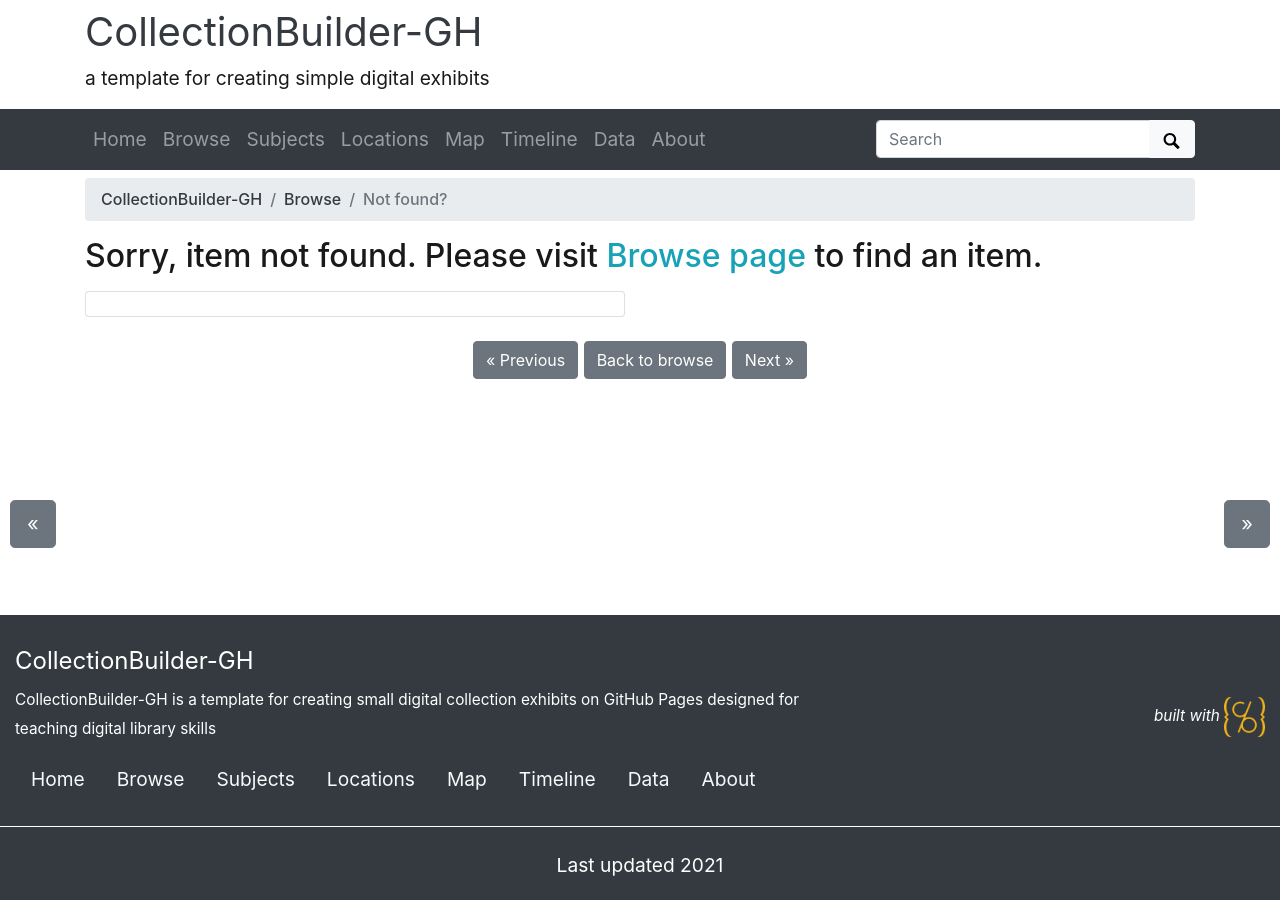
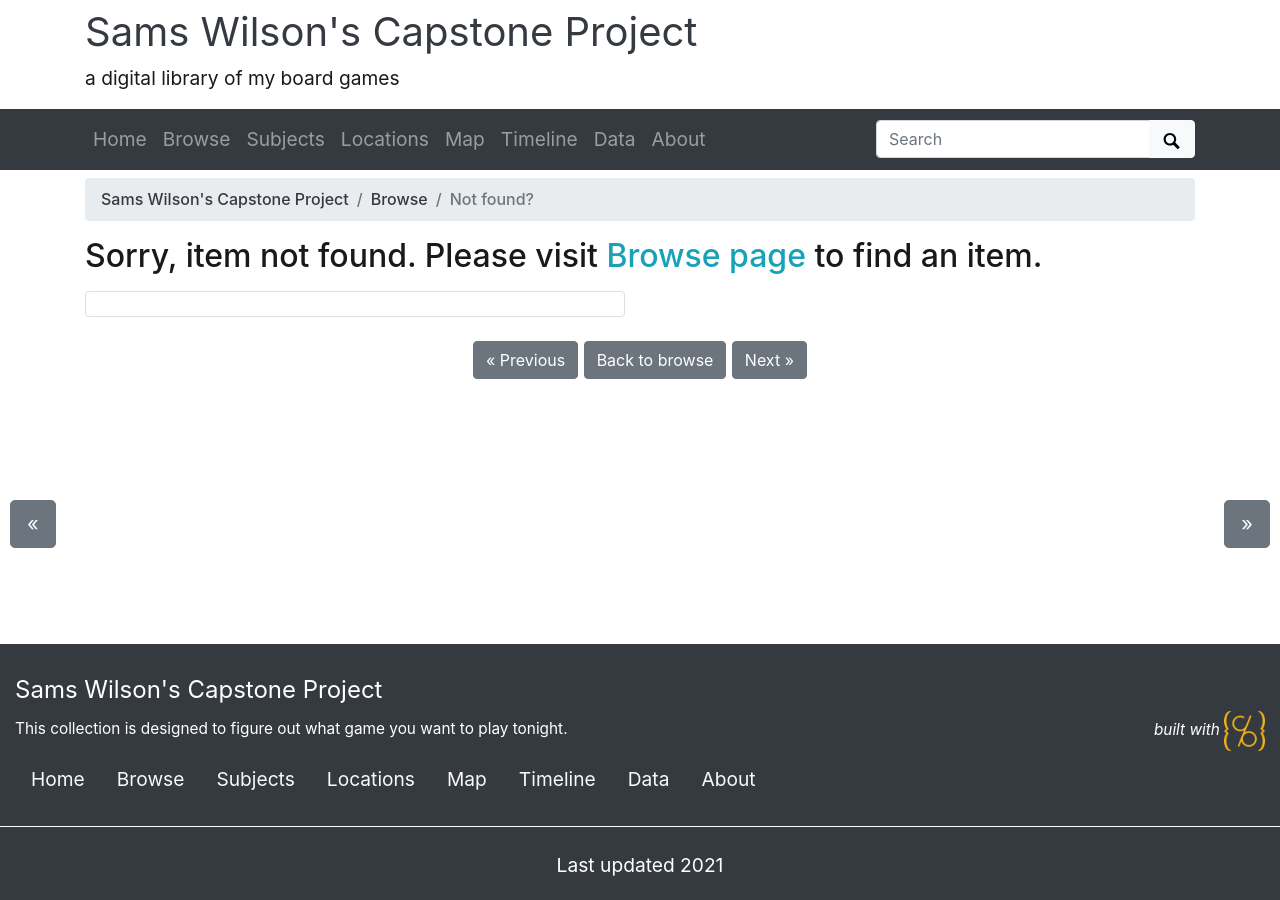
Before and after one commit to samsnwilson/Board-Games, a Jekyll site: the page built from pages/item.md, in a window 1280 px wide. Built offline with Jekyll 4.4.1, drawn with Linux system fonts in a browser that asks for light colours.

Commit message:
Update _config.yml

```diff
--- a/_config.yml
+++ b/_config.yml
@@ -20,14 +20,14 @@ source-code: https://github.com/CollectionBuilder/collectionbuilder-gh
 # SITE SETTINGS
 #
 # title of site appears in banner
-title: CollectionBuilder-GH
+title: Sams Wilson's Capstone Project
 # tagline, a short phrase that will appear throughout the site in the top banner
-tagline: a template for creating simple digital exhibits
+tagline: a digital library of my board games
 # description appears in meta tags and other locations
 # this description might appear in search result lists, keep around 160 characters max
-description: "CollectionBuilder-GH is a template for creating small digital collection exhibits on GitHub Pages designed for teaching digital library skills"
+description: "This collection is designed to figure out what game you want to play tonight."
 # creator of the digital collection, to appear in meta tags; we typically use our GitHub usernames but feel free to just use your name
-author: CollectionBuilder
+author: Sams Wilson
 
 ##########
 # COLLECTION SETTINGS
```
